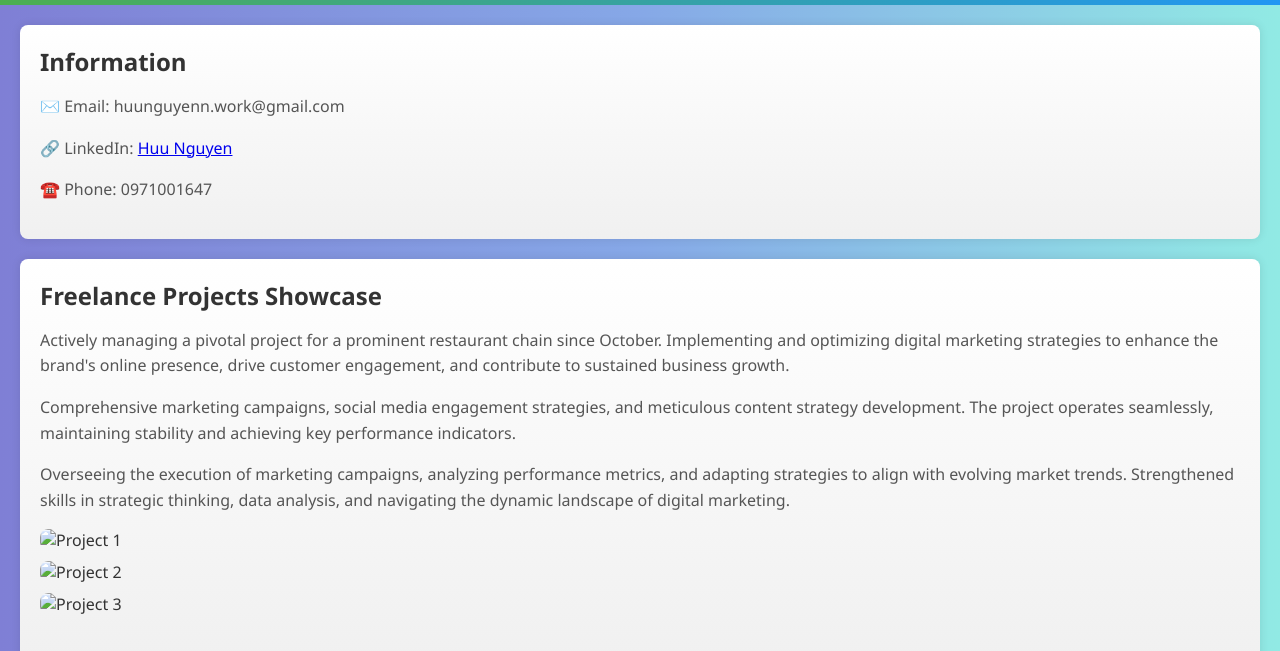
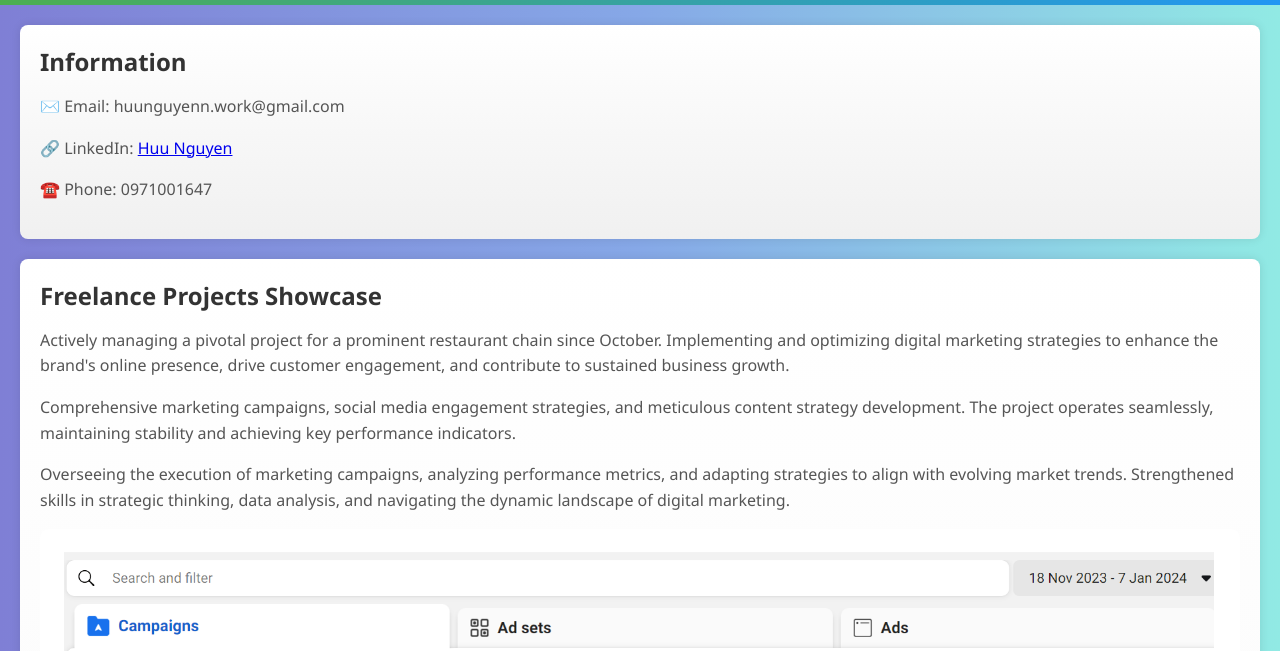
Before and after one commit to usylyl0202/portfolifoo, a plain HTML site: page index.html in a window 1280 px wide. Shown: the part 135-786 px from the top of the page. Drawn offline with Linux system fonts and the light colour scheme; the site is published under a folder, as on GitHub Pages, so addresses that start at the root find nothing.

Commit message:
Update index.html

```diff
--- a/index.html
+++ b/index.html
@@ -153,15 +153,15 @@
         </p>
         <div class="project-photos">
             <div class="project-photo">
-                <img src="/3.png" alt="Project 1">
+                <img src="3.png" alt="Project 1">
                 <div class="project-info">Project 1 - Marketing Campaign</div>
             </div>
             <div class="project-photo">
-                <img src="/2.png" alt="Project 2">
+                <img src="2.png" alt="Project 2">
                 <div class="project-info">Project 2 - Social Media Engagement</div>
             </div>
             <div class="project-photo">
-                <img src="/1.png" alt="Project 3">
+                <img src="1.png" alt="Project 3">
                 <div class="project-info">Project 3 - Content Strategy</div>
             </div>
         </div>
```
